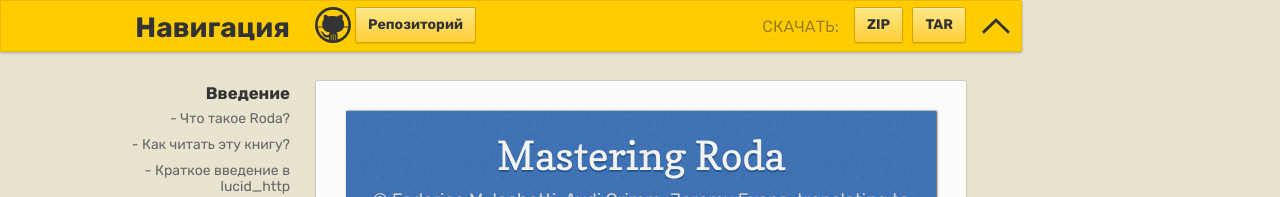
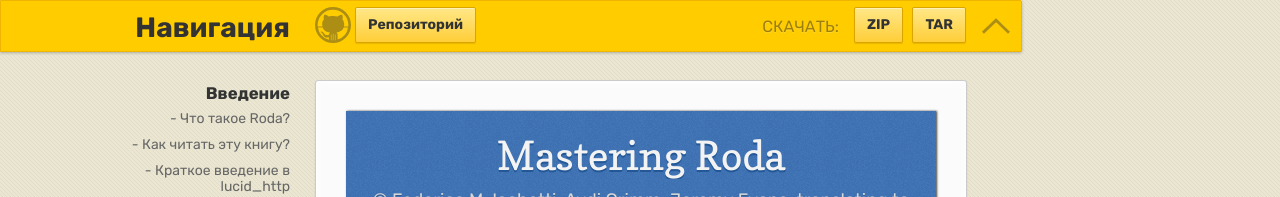
Before and after one commit to denisborovensky/github-pages-ebook-template, a Jekyll site: the page built from index.md, in a window 1280 px wide. Shown: the top 197 px of the page. Built offline with Jekyll 4.4.1, drawn with Linux system fonts in a browser that asks for light colours; some web fonts are replaced; our own code applies the rules of GitHub Pages for plain Markdown files.

Commit message:
feat: add hover effect to scroll arrow and logo

```diff
--- a/_sass/jekyll-theme-leap-day.scss
+++ b/_sass/jekyll-theme-leap-day.scss
@@ -288,6 +288,11 @@
     display: block;
     background: url(../images/scroll-icon.svg) no-repeat center;
     cursor: pointer;
+    opacity: 0.4;
+  }
+
+  #scroll:hover {
+    opacity: 1;
   }
 
   #logo {
@@ -298,6 +303,11 @@
     display: block;
     left: 50%;
     margin-left: -325px;
+    opacity: 0.4;
+  }
+
+  #logo:hover {
+    opacity: 1;
   }
 }
 
@@ -467,11 +477,6 @@
       }
 
     #logo {
-      position: fixed;
-      height: 36px;
-      width: 36px;
-      top:7px;
-      display: block;
       float: left;
       margin-left: 0px;
       left: 7px;
```
